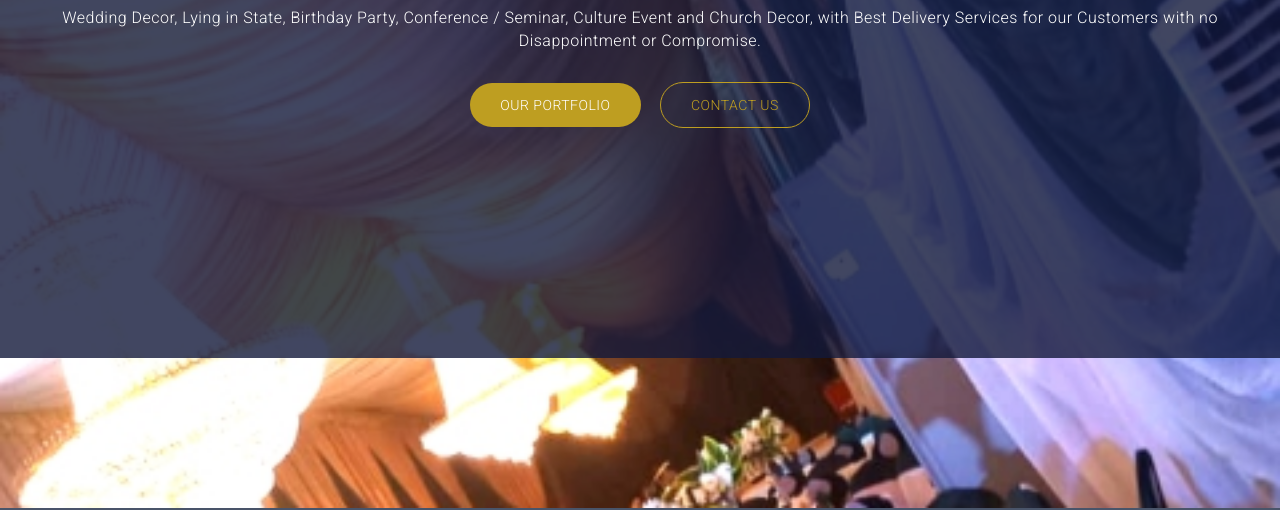
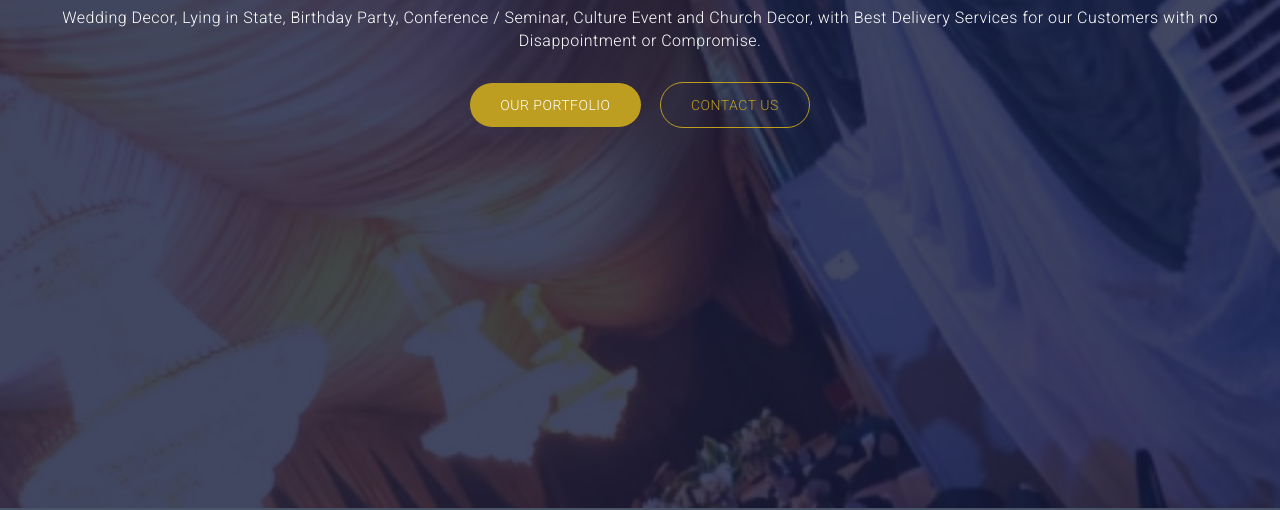
Before and after one commit to WisdomSays/farisco, a plain HTML site: page index.html in a window 1280 px wide. Shown: the part 292-802 px from the top of the page. Drawn offline with Linux system fonts and the light colour scheme.

Commit message:
vh style css

```diff
--- a/css/style.css
+++ b/css/style.css
@@ -117,7 +117,7 @@ HEADER
 
 .bg-color {
   background-color: rgba(18, 24, 58, 0.8);
-  min-height: 650px;
+  min-height: 100vh;
 }
 
 #main-header {
```
